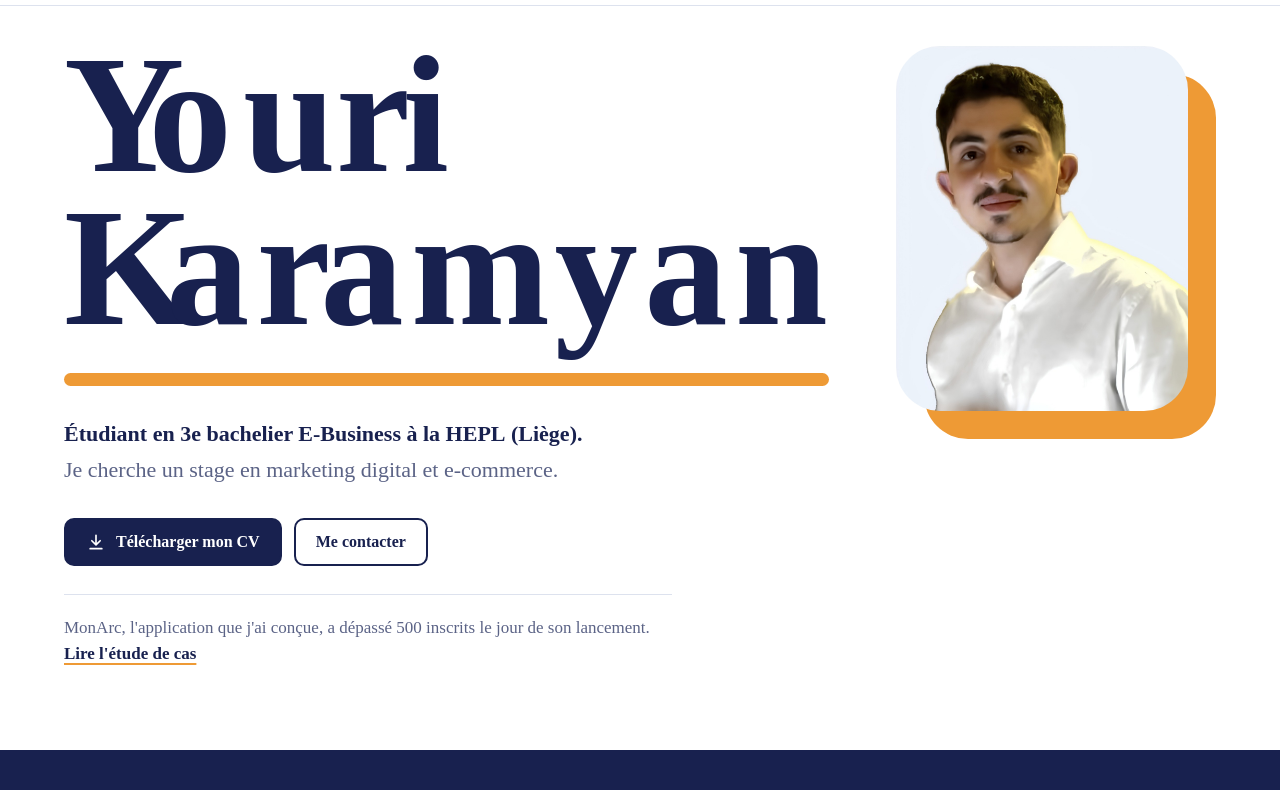
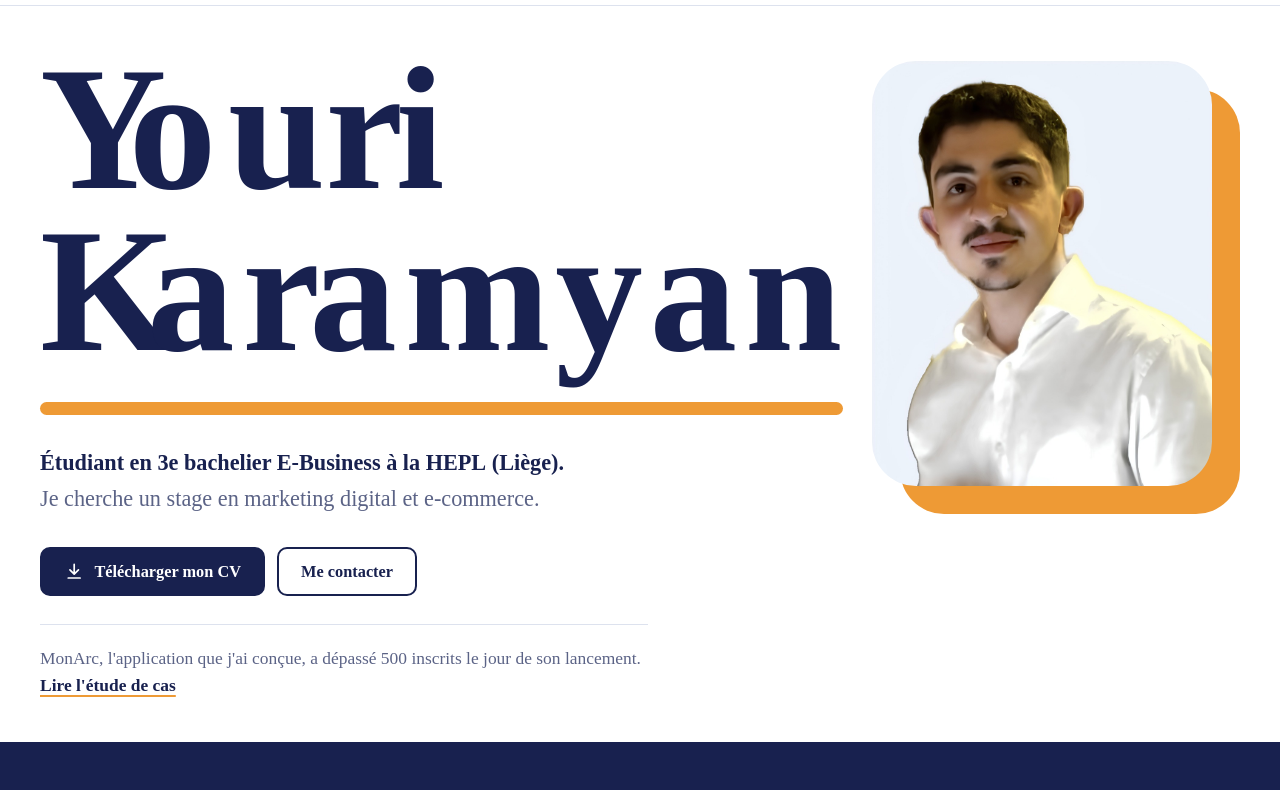
Before and after one commit to YouriK11/yourikaramyan-site, an Astro site: page / in a window 1280 px wide. Shown: the part 59-849 px from the top of the page. Built offline with nearby package versions, Linux system fonts and the light colour scheme; Astro itself is replaced by a stand-in of ours.

Commit message:
Agrandit l'échelle sur ordinateur et l'accueil plein écran (passe 1/4)
- Zone de contenu élargie à 75rem (environ 1200 px).
- Texte, titres et boutons plus grands à partir des écrans d'ordinateur ;
  les téléphones gardent exactement les mêmes tailles.
- Accueil sur toute la hauteur de l'écran. Le nom traverse toute la
  largeur, comme une affiche ; la photo, plus grande (jusqu'à 26rem),
  se place à droite et la fin de « Karamyan » passe devant elle.
  Les deux tailles suivent aussi la hauteur de l'écran : boutons et ligne
  MonArc restent visibles sans défiler, sans aucun décalage de mise en page.

Co-Authored-By: Claude Opus 5.5 <noreply@anthropic.com>

```diff
--- a/src/components/Accueil.astro
+++ b/src/components/Accueil.astro
@@ -74,7 +74,7 @@ const lignes = LIGNES.map(({ texte, largeurs }) => {
         src={portrait}
         formats={['avif', 'webp']}
         widths={[320, 480, 640, 800]}
-        sizes="20rem"
+        sizes="26rem"
         alt="Portrait de Youri Karamyan"
         loading="lazy"
       />
@@ -510,26 +510,73 @@ const lignes = LIGNES.map(({ texte, largeurs }) => {
     }
   }
 
-  /* Desktop: name and text on the left, large portrait on the right. */
+  /* Desktop: the hero fills the first screen. The name runs across the whole width, as on a poster;
+     the large portrait sits at the right, beside "Youri", and the end of "Karamyan" passes in front of it.
+     Both sizes follow the screen height too, so the buttons and the MonArc line stay in the first screen.
+     Everything is fixed from the first paint: nothing shifts. */
   @media (min-width: 64em) {
+    .accueil {
+      display: grid;
+      align-content: center;
+      min-height: calc(100svh - var(--hauteur-entete));
+      padding-block: clamp(1.5rem, 4svh, 3.5rem);
+    }
+
     .accueil__grille {
-      grid-template-columns: minmax(0, 1fr) 20rem;
+      --portrait: min(26rem, 30vw, calc((100svh - var(--hauteur-entete)) * 0.5));
+      grid-template-columns: minmax(0, 1fr) var(--portrait);
       grid-template-rows: auto auto auto 1fr;
-      grid-template-areas:
-        'identite portrait'
-        'texte portrait'
-        'actions portrait'
-        'preuve portrait';
+      grid-template-areas: none;
       column-gap: clamp(3rem, 5vw, 5rem);
       align-items: start;
+    }
+
+    .accueil__identite {
+      grid-column: 1 / -1;
+      grid-row: 1;
+    }
+
+    /* Layers: the letters pass in front of the portrait, the apricot stroke runs behind it. */
+    .nom__ligne {
+      position: relative;
+      z-index: 2;
+    }
+
+    .accueil__portrait {
+      z-index: 1;
+    }
+
+    .nom {
+      /* As wide as the content allows, but never taller than the first screen leaves room for. */
+      font-size: min(
+        calc(100cqi / (var(--largeur-nom) + 0.02)),
+        max(5.5rem, calc((100svh - var(--hauteur-entete) - 23rem) / 2.1))
+      );
     }
 
     /* Same proportions as the CV photo: offset about 10 % and corner radius about 15 % of the width. */
     .accueil__portrait {
       --decalage: 1.75rem;
-      width: 20rem;
+      grid-column: 2;
+      grid-row: 1 / span 4;
+      width: var(--portrait);
       aspect-ratio: auto;
-      margin-top: 0.5rem;
+      margin-top: 0.75rem;
+    }
+
+    .accueil__texte {
+      grid-column: 1;
+      grid-row: 2;
+    }
+
+    .accueil__actions {
+      grid-column: 1;
+      grid-row: 3;
+    }
+
+    .accueil__preuve {
+      grid-column: 1;
+      grid-row: 4;
     }
 
     .accueil__portrait::before {
@@ -554,16 +601,4 @@ const lignes = LIGNES.map(({ texte, largeurs }) => {
       margin-top: 2rem;
     }
   }
-
-  /* Short laptop screens (1366x768, 1920x1080 at 125-150 %): shrink the name so the buttons and the
-     MonArc proof line stay above the fold. Fixed from the first paint, so nothing shifts. */
-  @media (min-width: 64em) and (max-height: 52em) {
-    .accueil {
-      padding-top: 2rem;
-    }
-
-    .nom {
-      font-size: min(calc(100cqi / (var(--largeur-nom) + 0.02)), 11rem, max(5.5rem, calc((100vh - 25rem) / 2.1)));
-    }
-  }
 </style>
--- a/src/styles/global.css
+++ b/src/styles/global.css
@@ -19,15 +19,16 @@
   /* Type (the --font-* variables come from Astro's Fonts API) */
   --police-titre: var(--font-display);
   --police-texte: var(--font-body);
-  --texte-s: 0.9375rem;
-  --texte-m: 1.0625rem;
-  --texte-l: clamp(1.125rem, 1.02rem + 0.45vw, 1.375rem);
+  /* Phones keep the minimum of each clamp; laptops and large screens (1440, 1920) get larger type. */
+  --texte-s: clamp(0.9375rem, 0.85rem + 0.15vw, 1.0625rem);
+  --texte-m: clamp(1.0625rem, 0.85rem + 0.3vw, 1.25rem);
+  --texte-l: clamp(1.125rem, 0.95rem + 0.55vw, 1.625rem);
   --titre-3: 1.25rem;
-  --titre-2: clamp(2.25rem, 1.45rem + 3.4vw, 4rem);
+  --titre-2: clamp(2.25rem, 1.2rem + 4vw, 5.25rem);
 
   /* Layout */
   --gouttiere: clamp(1rem, -0.25rem + 3.2vw, 3rem);
-  --largeur: 72rem;
+  --largeur: 75rem; /* about 1200 px of content on desktop */
   --section: clamp(4rem, 2.6rem + 6vw, 8rem);
   --hauteur-entete: 4rem;
   --rayon: 14px;
@@ -271,14 +272,15 @@ button {
   align-items: center;
   justify-content: center;
   gap: 0.625rem;
-  min-height: 3rem;
-  padding: 0.75rem 1.25rem;
+  /* Same size on phones; a little larger on large screens, in step with the text */
+  min-height: clamp(3rem, 2.55rem + 0.6vw, 3.5rem);
+  padding: 0.75rem clamp(1.25rem, 0.9rem + 0.6vw, 1.75rem);
   border: 2px solid var(--nuit);
   border-radius: var(--rayon-s);
   background: var(--nuit);
   color: var(--blanc);
   font-family: var(--police-texte);
-  font-size: 1rem;
+  font-size: clamp(1rem, 0.9rem + 0.15vw, 1.125rem);
   font-weight: 600;
   line-height: 1.2;
   text-decoration: none;
```
